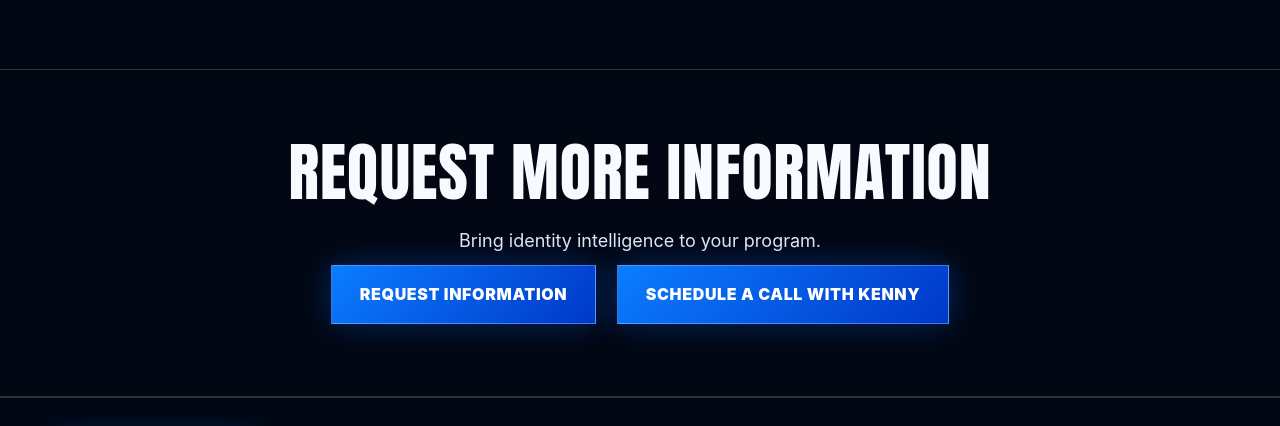
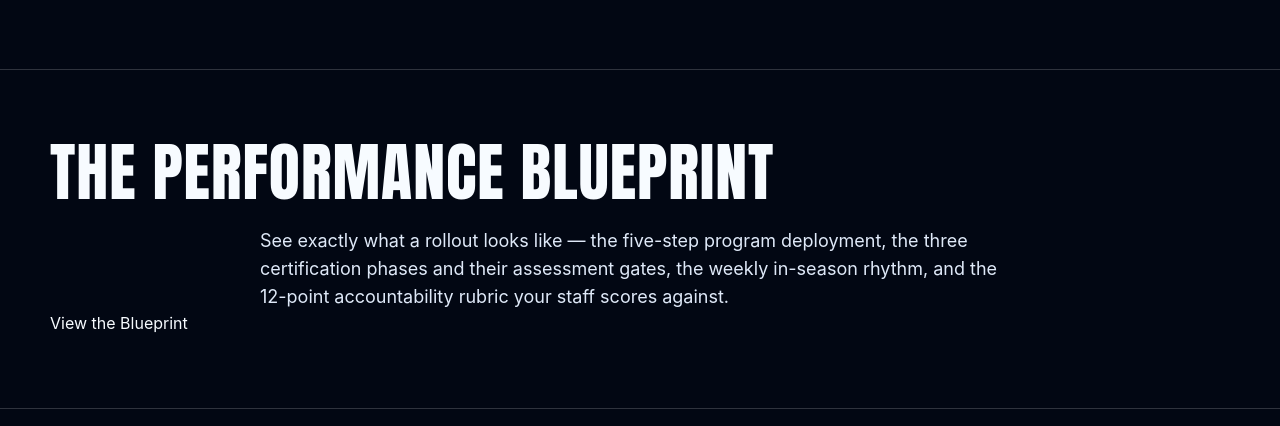
Before and after one commit to kstoddart-collab/theathletecheck-site, a plain HTML site: page theathletecheck-site 2/coaches.html in a window 1280 px wide. Shown: the part 3555-3981 px from the top of the page. Drawn offline with Linux system fonts and the light colour scheme.

Commit message:
Add Performance Blueprint CTA to coaches page

```diff
--- a/theathletecheck-site 2/coaches.html
+++ b/theathletecheck-site 2/coaches.html
@@ -292,6 +292,17 @@ body.tac-nav-offset{padding-top:69px}
 </section>
 
 <!-- ========================= -->
+<!-- PERFORMANCE BLUEPRINT -->
+<!-- ========================= -->
+<section class="implementation-section" id="blueprint">
+  <div class="wrap">
+    <h2 class="display">The Performance Blueprint</h2>
+    <p style="margin:0 auto">See exactly what a rollout looks like — the five-step program deployment, the three certification phases and their assessment gates, the weekly in-season rhythm, and the 12-point accountability rubric your staff scores against.</p>
+    <a href="/performanceblueprint" class="cta-button">View the Blueprint</a>
+  </div>
+</section>
+
+<!-- ========================= -->
 <!-- CTA SECTION -->
 <!-- ========================= -->
 <section class="cta-section" id="cta">
```
